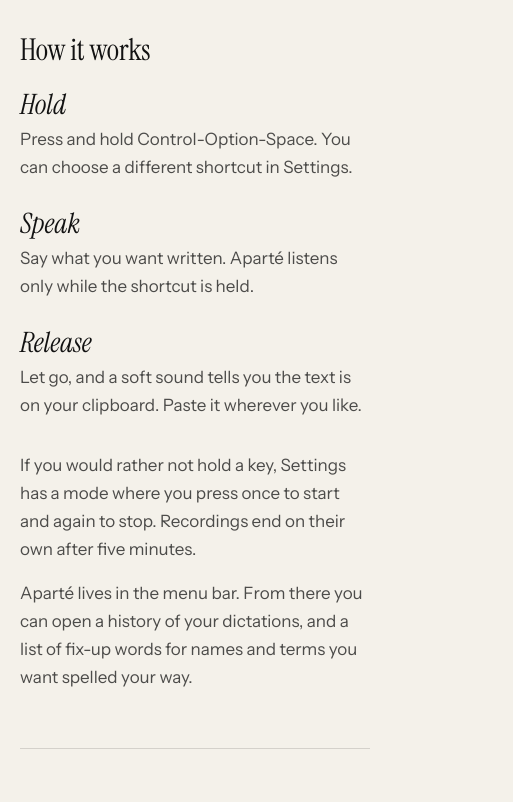
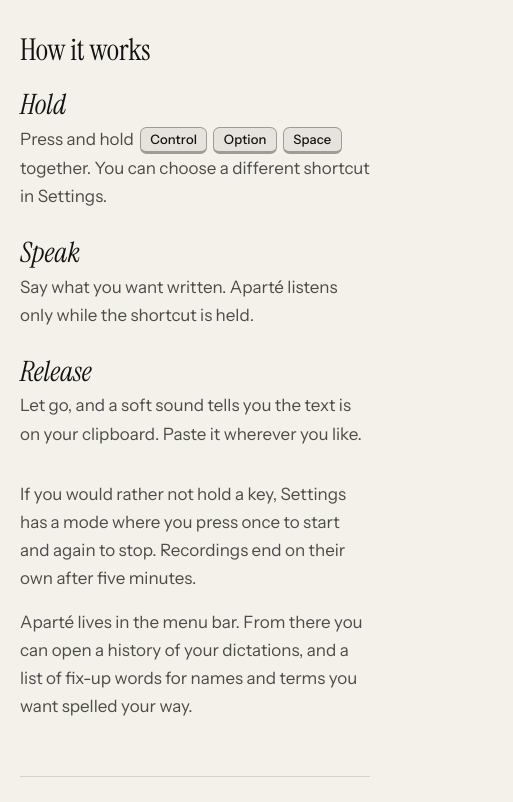
Before and after one commit to richc117/aparte, a plain HTML site: page index.html in a window 390 px wide. Shown: the part 860-1662 px from the top of the page, 513 px wide, since content can reach past the window. Drawn offline with Linux system fonts and the light colour scheme.

Commit message:
Site fixes: keycaps for the shortcut, light favicon, phone overflow
- Show Control, Option and Space as <kbd> keycaps in How it works.
- Favicon: the three-line icon on a light rounded tile. Safari outlines dark
  tab icons in white, so a light tile avoids the box. App icon is unchanged.
- Columns use minmax(0, ...) and long permission names wrap, so the Privacy
  section no longer widens the page on phones. Command boxes wrap too.

Co-Authored-By: Claude Sonnet 5.5 <noreply@anthropic.com>

```diff
--- a/index.html
+++ b/index.html
@@ -13,6 +13,7 @@
   <meta property="og:description" content="Hold a shortcut, speak, and let go. The text is on your clipboard. Everything happens on your Mac.">
   <meta property="og:type" content="website">
   <link rel="icon" href="favicon.svg" type="image/svg+xml">
+  <link rel="icon" href="favicon-64.png" type="image/png" sizes="64x64">
   <link rel="apple-touch-icon" href="apple-touch-icon.png">
   <link rel="preload" href="fonts/instrument-serif-latin-400-normal.woff2" as="font" type="font/woff2" crossorigin>
   <link rel="stylesheet" href="styles.css">
@@ -53,7 +54,7 @@
           <dl class="steps">
             <div>
               <dt>Hold</dt>
-              <dd>Press and hold Control-Option-Space. You can choose a different shortcut in Settings.</dd>
+              <dd>Press and hold <span class="keys"><kbd>Control</kbd><kbd>Option</kbd><kbd>Space</kbd></span> together. You can choose a different shortcut in Settings.</dd>
             </div>
             <div>
               <dt>Speak</dt>
--- a/styles.css
+++ b/styles.css
@@ -37,6 +37,8 @@
   --faint: rgb(244 241 234 / 0.56);
   --rule: rgb(244 241 234 / 0.14);
   --wash: rgb(244 241 234 / 0.05);
+  --key-edge: rgb(244 241 234 / 0.34);
+  --key-face: rgb(244 241 234 / 0.09);
 
   --serif: "Instrument Serif", "Iowan Old Style", "Times New Roman", serif;
   --sans: "Instrument Sans", system-ui, -apple-system, "Segoe UI", sans-serif;
@@ -55,6 +57,8 @@
     --faint: rgb(18 18 18 / 0.62);
     --rule: rgb(18 18 18 / 0.14);
     --wash: rgb(18 18 18 / 0.045);
+    --key-edge: rgb(18 18 18 / 0.34);
+    --key-face: rgb(18 18 18 / 0.06);
   }
 }
 
@@ -146,6 +150,7 @@ p {
 
 .hero {
   display: grid;
+  grid-template-columns: minmax(0, 1fr);
   gap: 2.5rem;
   align-items: center;
   padding-block: clamp(1.5rem, 5vw, 4rem) var(--section);
@@ -227,7 +232,7 @@ h1 {
 
 @media (min-width: 56rem) {
   .hero {
-    grid-template-columns: 7fr 5fr;
+    grid-template-columns: minmax(0, 7fr) minmax(0, 5fr);
     column-gap: 4rem;
     min-height: min(44rem, calc(100svh - 6rem));
   }
@@ -247,8 +252,11 @@ h1 {
 
 /* ---------- Rows ---------- */
 
+/* minmax(0, ...) lets a column shrink below its longest unbreakable word. Without it,
+   a long permission name in the Privacy section pushed the page wider than a phone. */
 .row {
   display: grid;
+  grid-template-columns: minmax(0, 1fr);
   gap: 1.5rem;
   padding-block: var(--section);
   border-top: 1px solid var(--rule);
@@ -256,7 +264,7 @@ h1 {
 
 @media (min-width: 56rem) {
   .row {
-    grid-template-columns: 5fr 7fr;
+    grid-template-columns: minmax(0, 5fr) minmax(0, 7fr);
     column-gap: 4rem;
   }
 }
@@ -321,6 +329,32 @@ pre {
   font-family: var(--mono);
   font-size: 0.875rem;
 }
+/* Keyboard shortcuts: the standard <kbd> element, drawn as keycaps with a thicker
+   bottom edge so each key looks pressable. The brightest thing in its sentence. */
+.keys {
+  display: inline-flex;
+  gap: 0.35em;
+  margin-inline: 0.15em;
+  vertical-align: 0.06em;
+  white-space: nowrap;
+}
+kbd {
+  display: inline-block;
+  padding: 0.38em 0.72em 0.34em;
+  border: 1px solid var(--key-edge);
+  border-bottom-width: 3px;
+  border-radius: 0.5em;
+  background: var(--key-face);
+  color: var(--ink);
+  font: 500 0.8125rem / 1 var(--sans);
+  letter-spacing: 0.01em;
+}
+
+/* A permission name is one unbreakable word; let it wrap rather than widen the page. */
+p code {
+  overflow-wrap: anywhere;
+}
+
 code {
   padding: 0.12em 0.4em;
   border-radius: 4px;
@@ -330,7 +364,8 @@ code {
 pre {
   margin: 0 0 1rem;
   padding: 1rem 1.125rem;
-  overflow-x: auto;
+  white-space: pre-wrap;
+  overflow-wrap: anywhere;
   border: 1px solid var(--rule);
   border-radius: 8px;
   background: var(--wash);
```
Also changed, not shown: credits.html (+1 -0 lines), favicon-64.png (added), favicon.svg.
